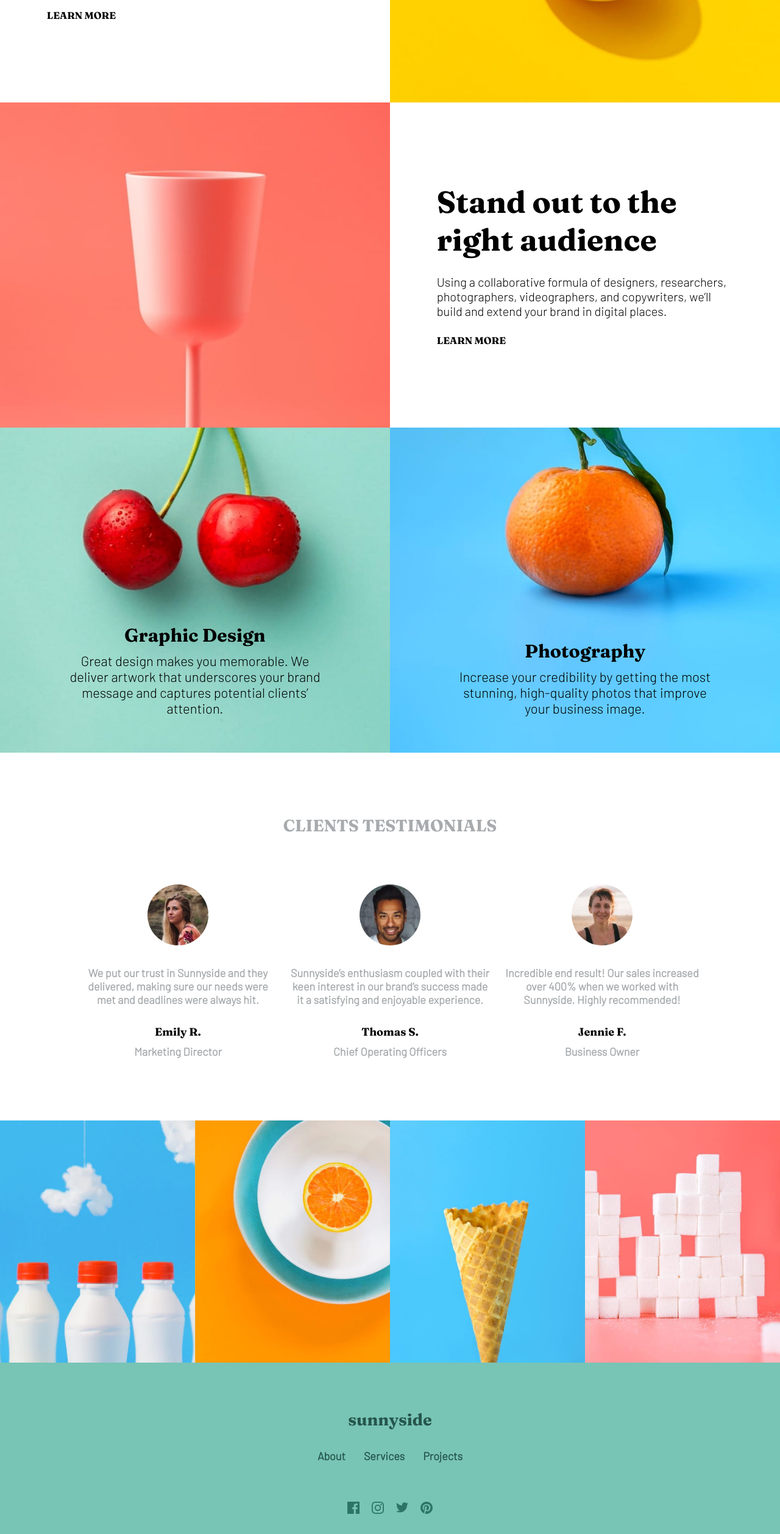
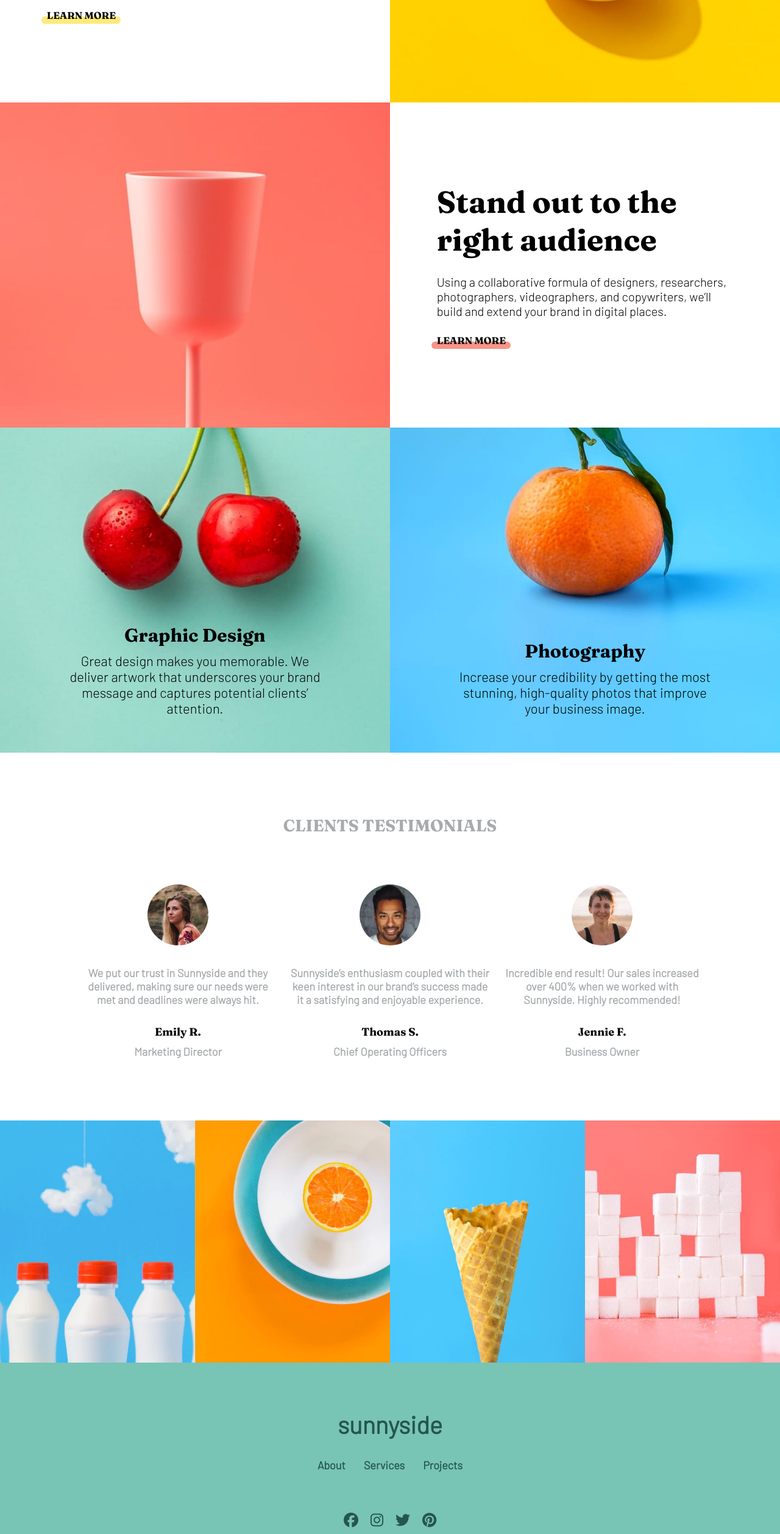
Before and after one commit to mboto-julius/sunnyside-agency, a plain HTML site: page index.html in a window 1280 px wide. Shown: the part 1159-3674 px from the top of the page at 61% size. Drawn offline with Linux system fonts and the light colour scheme.

Commit message:
hover effect and attribution

```diff
--- a/css/main.css
+++ b/css/main.css
@@ -10,7 +10,9 @@
 
 :root {
     --soft-red: hsl(7, 99%, 70%);
+    --soft-red00: hsl(7, 87%, 75%);
     --yellow: hsl(51, 100%, 49%);
+    --yellow-one:hsl(51, 97%, 74%);;
     --dark-desaturated-cyan: hsl(167, 40%, 24%);
     --dark-blue : hsl(198, 62%, 26%);
     --dark-moderate-cyan: hsl(168, 39%, 62%);
@@ -20,6 +22,7 @@
     --grayish-blue: hsl(210, 4%, 67%);
     --white: hsl(0, 0%, 100%);
     --dark-blue-color:hsl(197, 100%, 57%);
+    --dark-blue-hover:hsl(197, 100%, 75%);
     --black-color:#000;
   }
 
@@ -71,6 +74,11 @@
     padding: 8px 16px;
     border-radius: 20px;
     color: var(--very-dark-grayish-blue);
+  }
+
+  .contact-link:hover{
+    background-color: var(--dark-blue-hover);
+    color: var(--white);
   }
 
   /* ----- navigation for mobile (hidden for desktop view) ----- */
@@ -245,6 +253,39 @@
     gap: 10px;
   }
 
+  .link-one, .link-two{
+    position: relative;
+  }
+
+  .link-one::after{
+    background-color: var(--yellow-one);
+  }
+
+  .link-two::after{
+    background-color: var(--soft-red00);
+
+  }
+
+  .link-one:hover::after{
+    background-color: var(--yellow);
+  }
+
+  .link-two:hover::after{
+    background-color: var(--soft-red);
+  }
+
+  .link-one::after, .link-two::after {
+    content: "";
+    display: block;
+    width: 130px;
+    left: -8%;
+    top: 60%;
+    height: 12px;
+    position: absolute;
+    border-radius: 20px;
+    z-index: -1;
+  }
+
   /* ----- gallery section ----- */
   .gallery-row{
     display: grid;
@@ -284,9 +325,35 @@
     color: var(--dark-desaturated-cyan);
   }
 
+  .footer-link a:hover{
+    color: var(--white) !important;
+  }
+
+  .icon{
+    color: var(--dark-desaturated-cyan);
+    font-size: 24px;
+  }
+
+  .icon:hover{
+    color: var(--white);
+  }
+
   .social-icon{
     display: flex;
     gap: 0 20px;
+  }
+
+  .company-name h1{
+    font-size: 40px;
+  }
+
+  .attribution{
+    padding-top: 40px;
+  }
+
+  .attribution a{
+    color: var(--black-color);
+    text-decoration: underline;
   }
 
 
--- a/index.html
+++ b/index.html
@@ -12,6 +12,10 @@
       integrity="sha256-46r060N2LrChLLb5zowXQ72/iKKNiw/lAmygmHExk/o="
       crossorigin="anonymous"
     />
+    <script
+      src="https://kit.fontawesome.com/b6d1bdb278.js"
+      crossorigin="anonymous"
+    ></script>
   </head>
   <body>
     <!-- navigation bar start -->
@@ -59,7 +63,7 @@
               brands grow fast. Engage your clients through compelling visuals
               that do most of the marketing for you.
             </p>
-            <a href="#" class="fraunces-font-family">LEARN MORE</a>
+            <a href="#" class="fraunces-font-family link-one">LEARN MORE</a>
           </div>
           <div class="col-two">
             <img src="/images/desktop/image-transform.jpg" alt="" />
@@ -78,7 +82,7 @@
               photographers, videographers, and copywriters, we’ll build and
               extend your brand in digital places.
             </p>
-            <a href="#" class="fraunces-font-family">LEARN MORE</a>
+            <a href="#" class="fraunces-font-family link-two">LEARN MORE</a>
           </div>
         </div>
         <div class="row">
@@ -189,8 +193,8 @@
     <!-- footer -->
     <footer>
       <div class="footer-details">
-        <div class="company-name" s>
-          <h2 class="fraunces-font-family">sunnyside</h2>
+        <div class="company-name">
+          <h1>sunnyside</h1>
         </div>
         <div class="footer-link">
           <a href="#">About</a>
@@ -198,18 +202,19 @@
           <a href="#">Projects </a>
         </div>
         <div class="social-icon">
-          <a href="#"
-            ><img src="/images/icon-facebook.svg" alt="facebook_icon"
-          /></a>
-          <a href="#"
-            ><img src="/images/icon-instagram.svg" alt="instagram_icon"
-          /></a>
-          <a href="#"
-            ><img src="/images/icon-twitter.svg" alt="twitter_icon"
-          /></a>
-          <a href="#"
-            ><img src="/images/icon-pinterest.svg" alt="pinterest_icon"
-          /></a>
+          <a href="#" class="icon"><i class="fa-brands fa-facebook"></i></a>
+          <a href="#" class="icon"><i class="fa-brands fa-instagram"></i></a>
+          <a href="#" class="icon"><i class="fa-brands fa-twitter"></i></a>
+          <a href="#" class="icon"><i class="fa-brands fa-pinterest"></i></a>
+        </div>
+        <div class="attribution">
+          Challenge by
+          <a href="https://www.frontendmentor.io?ref=challenge" target="_blank"
+            >Frontend Mentor</a
+          >. Coded by
+          <a href="https://www.linkedin.com/in/julius-mboto-878961230/"
+            >Julius Mboto</a
+          >.
         </div>
       </div>
     </footer>
```
Also changed, not shown: images/icon-facebook.svg (deleted), images/icon-instagram.svg (deleted), images/icon-pinterest.svg (deleted), images/icon-twitter.svg (deleted).
